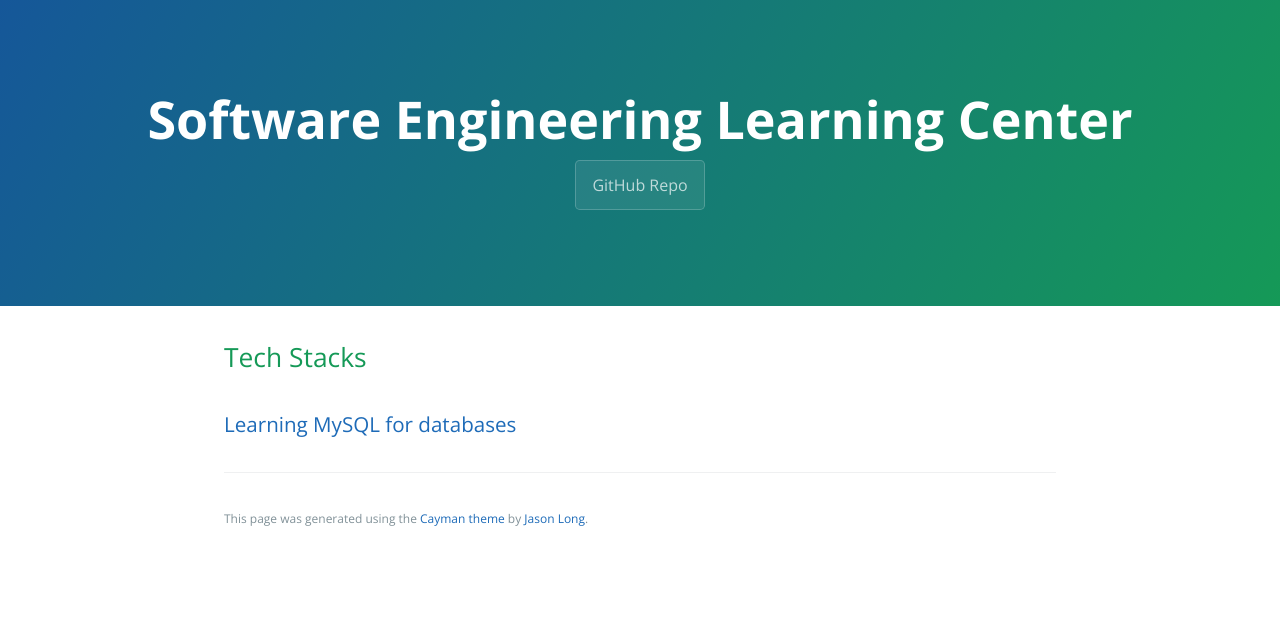
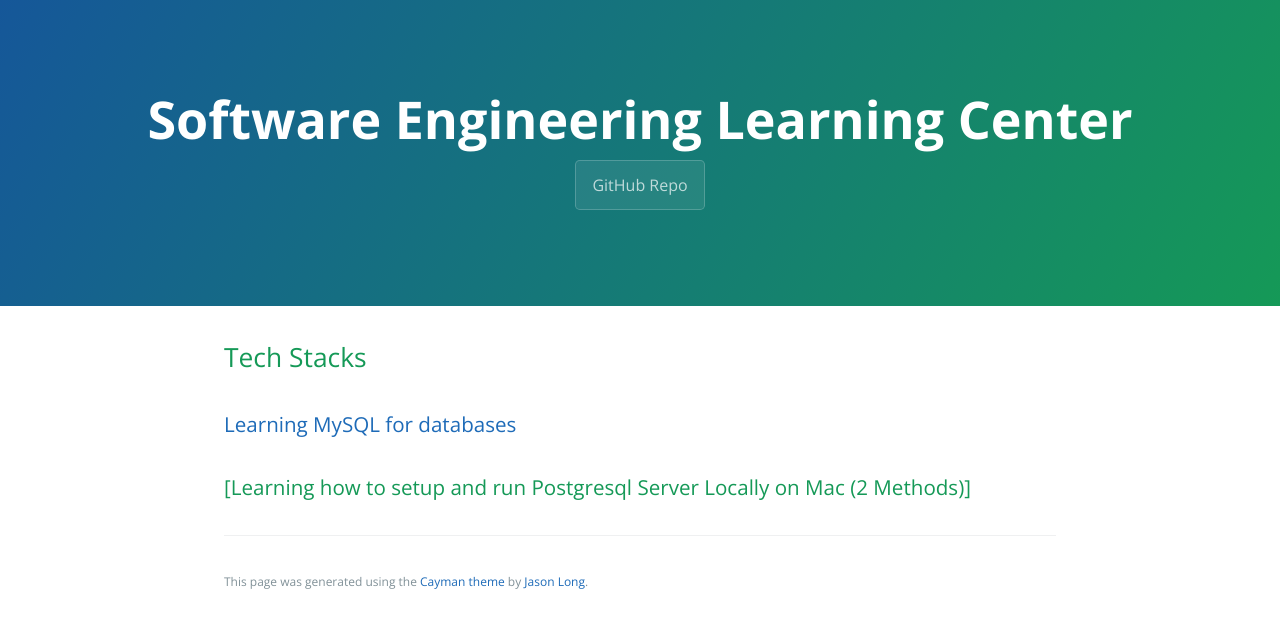
Before and after one commit to learning-software-engineering/learning-software-engineering.github.io, a Jekyll site: the page built from Topics/Tech_Stacks.md, in a window 1280 px wide. Shown: the top 628 px of the page. Built offline with Jekyll 4.4.1, drawn with Linux system fonts in a browser that asks for light colours; our own code applies the rules of GitHub Pages for plain Markdown files.

```diff
--- a/Topics/Tech_Stacks.md
+++ b/Topics/Tech_Stacks.md
@@ -1,3 +1,5 @@
 ## Tech Stacks
 
 ### [Learning MySQL for databases](./Tech_Stacks/Learning_MySQL.md)
+
+### [Learning how to setup and run Postgresql Server Locally on Mac (2 Methods)]
```
